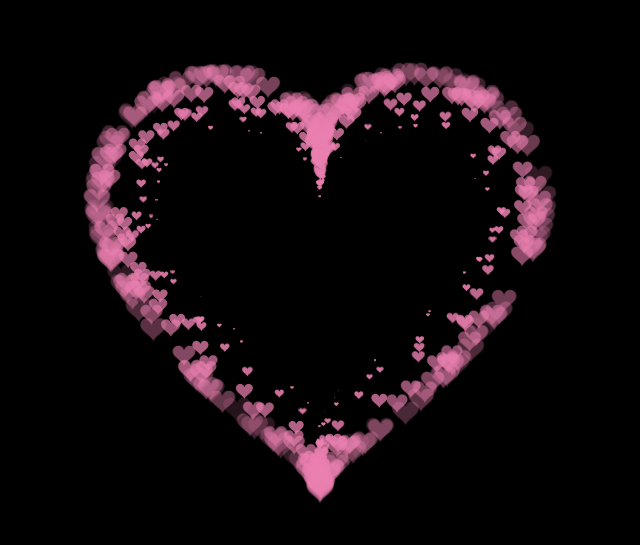
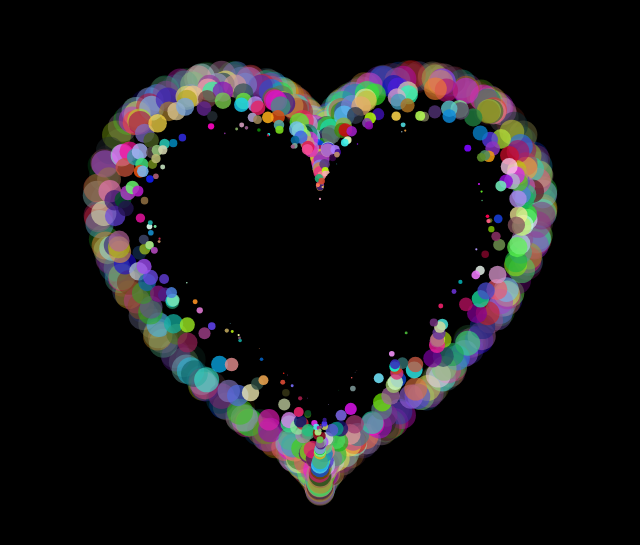
Before and after one commit to Leozhang66666/test1, a plain HTML site: page Mia.html in a window 1280 px wide. Shown: the part 121-666 px from the top of the page, without its empty margins (320-960 px from the left). Drawn offline with Linux system fonts and the light colour scheme.

Commit message:
Update Mia.html

```diff
--- a/Mia.html
+++ b/Mia.html
@@ -29,7 +29,7 @@ canvas {
  */
 var settings = {
   particles: {
-    length:   500, // maximum amount of particles
+    length:   1000, // maximum amount of particles
     duration:   2, // particle duration in sec
     velocity: 100, // particle velocity in pixels/sec
     effect: -0.75, // play with this for a nice effect
@@ -79,6 +79,7 @@ var Particle = (function() {
     this.velocity = new Point();
     this.acceleration = new Point();
     this.age = 0;
+    this.color = this.randomColor();
   }
   Particle.prototype.initialize = function(x, y, dx, dy) {
     this.position.x = x;
@@ -88,6 +89,7 @@ var Particle = (function() {
     this.acceleration.x = dx * settings.particles.effect;
     this.acceleration.y = dy * settings.particles.effect;
     this.age = 0;
+    this.color = this.randomColor();
   };
   Particle.prototype.update = function(deltaTime) {
     this.position.x += this.velocity.x * deltaTime;
@@ -96,13 +98,23 @@ var Particle = (function() {
     this.velocity.y += this.acceleration.y * deltaTime;
     this.age += deltaTime;
   };
-  Particle.prototype.draw = function(context, image) {
+  Particle.prototype.draw = function(context) {
     function ease(t) {
       return (--t) * t * t + 1;
     }
-    var size = image.width * ease(this.age / settings.particles.duration);
+    var size = settings.particles.size * ease(this.age / settings.particles.duration);
     context.globalAlpha = 1 - this.age / settings.particles.duration;
-    context.drawImage(image, this.position.x - size / 2, this.position.y - size / 2, size, size);
+    context.fillStyle = this.color;
+    context.beginPath();
+    context.arc(this.position.x, this.position.y, size / 2, 0, Math.PI * 2, true);
+    context.closePath();
+    context.fill();
+  };
+  Particle.prototype.randomColor = function() {
+    var r = Math.floor(Math.random() * 256);
+    var g = Math.floor(Math.random() * 256);
+    var b = Math.floor(Math.random() * 256);
+    return 'rgb(' + r + ',' + g + ',' + b + ')';
   };
   return Particle;
 })();
@@ -154,17 +166,17 @@ var ParticlePool = (function() {
 
 
   };
-  ParticlePool.prototype.draw = function(context, image) {
+  ParticlePool.prototype.draw = function(context) {
     // draw active particles
     if (firstActive < firstFree) {
       for (i = firstActive; i < firstFree; i++)
-        particles[i].draw(context, image);
+        particles[i].draw(context);
     }
     if (firstFree < firstActive) {
       for (i = firstActive; i < particles.length; i++)
-        particles[i].draw(context, image);
+        particles[i].draw(context);
       for (i = 0; i < firstFree; i++)
-        particles[i].draw(context, image);
+        particles[i].draw(context);
     }
   };
   return ParticlePool;
@@ -188,39 +200,6 @@ var ParticlePool = (function() {
   }
 
 
-  var image = (function() {
-    var canvas  = document.createElement('canvas'),
-        context = canvas.getContext('2d');
-    canvas.width  = settings.particles.size;
-    canvas.height = settings.particles.size;
-
-    function to(t) {
-      var point = pointOnHeart(t);
-      point.x = settings.particles.size / 2 + point.x * settings.particles.size / 350;
-      point.y = settings.particles.size / 2 - point.y * settings.particles.size / 350;
-      return point;
-    }
-
-    context.beginPath();
-    var t = -Math.PI;
-    var point = to(t);
-    context.moveTo(point.x, point.y);
-    while (t < Math.PI) {
-      t += 0.01;
-      point = to(t);
-      context.lineTo(point.x, point.y);
-    }
-    context.closePath();
-
-    context.fillStyle = '#ea80b0';
-    context.fill();
-
-    var image = new Image();
-    image.src = canvas.toDataURL();
-    return image;
-  })();
-
-
   function render() {
 
     requestAnimationFrame(render);
@@ -241,7 +220,7 @@ var ParticlePool = (function() {
 
 
     particles.update(deltaTime);
-    particles.draw(context, image);
+    particles.draw(context);
   }
 
 
```
